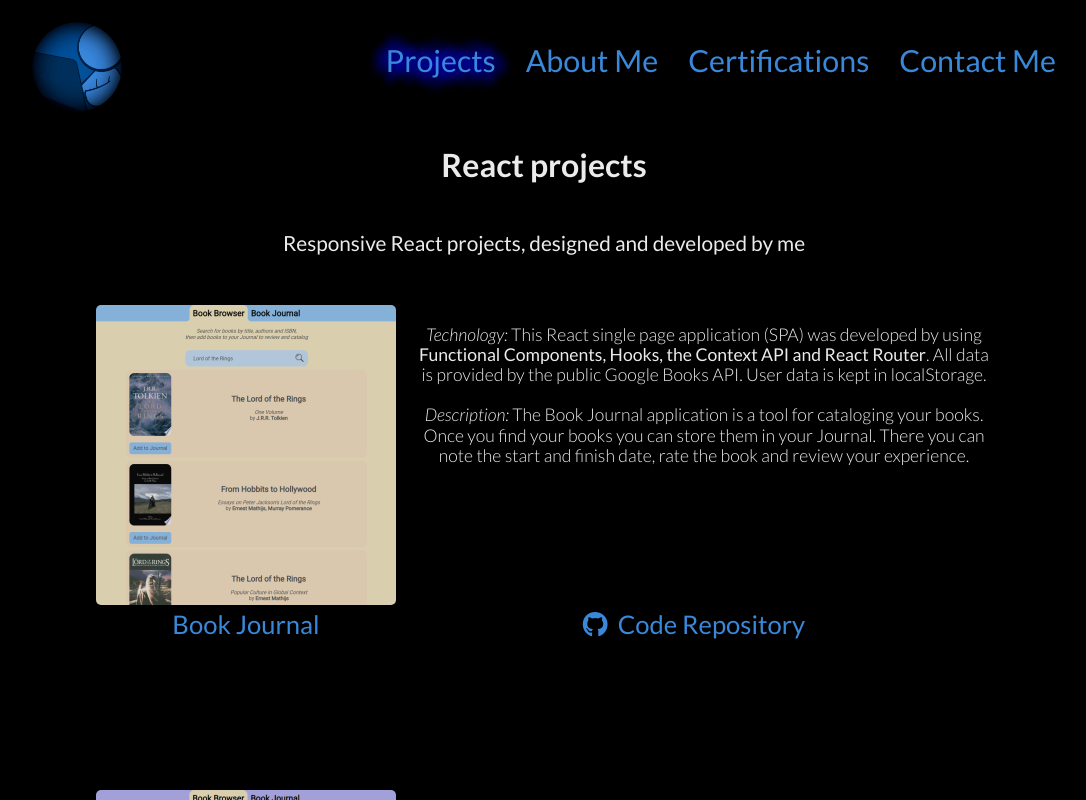
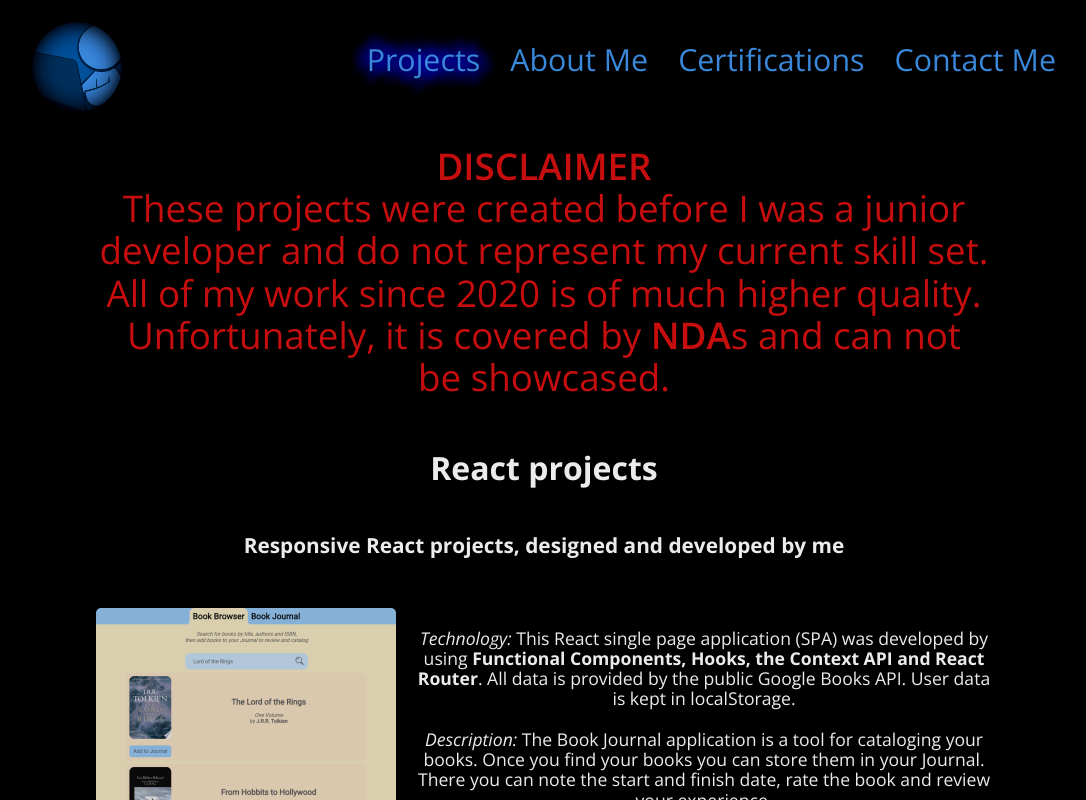
Before and after one commit to Shizuri/React-portfolio, a React (Create React App) app: page /projects in a window 1280 px wide. Shown: the top 800 px of the page, without its empty margins (96-1182 px from the left). Built offline with nearby package versions, Linux system fonts and the light colour scheme.

Commit message:
Updated font, font weight and copy.

```diff
--- a/public/index.html
+++ b/public/index.html
@@ -33,9 +33,11 @@
       work correctly both with client-side routing and a non-root public URL.
       Learn how to configure a non-root public URL by running `npm run build`.
     -->
-  <link
-    href="https://fonts.googleapis.com/css2?family=Lato:ital,wght@0,100;0,300;0,400;0,700;0,900;1,100;1,300;1,400;1,700;1,900&display=swap"
-    rel="stylesheet">
+
+  <link rel="preconnect" href="https://fonts.googleapis.com">
+  <link rel="preconnect" href="https://fonts.gstatic.com" crossorigin>
+  <link href="https://fonts.googleapis.com/css2?family=Open+Sans:ital,wdth,wght@0,75..100,300..800;1,75..100,300..800&display=swap" rel="stylesheet">
+
   <script src="https://kit.fontawesome.com/1a094c3443.js" crossorigin="anonymous"></script>
   <title>Zdravko Mavkov</title>
 </head>
--- a/src/AboutMe.css
+++ b/src/AboutMe.css
@@ -28,7 +28,7 @@
 
 @media (max-width: 600px) {
     .About-me {
-        margin-top: 0px;
+        margin-top: 0;
     }
 }
 
--- a/src/AboutMe.js
+++ b/src/AboutMe.js
@@ -31,23 +31,27 @@ const AboutMe = props => {
 			to be essential tools in my everyday work.
 			<br />
 			I have also used many other programming languages, frameworks and IT technologies but those listed here are just the ones
-			that directly influence my everyday work as a Front-end developer.
-			<br />
-			The best way to see how I use my skills is to check out my <Link to='/projects' className='About-me-link'>Projects</Link>.</p>
+			that directly influence my everyday work as a Front-end developer.</p>
+
 			<h2 className='About-me-h2'>Personality</h2>
 			<p>I am a very open, communicative and friendly person and I enjoy just such work
 			environments. I love working as part of a team and I value hard work and honesty. My
 			greatest asset is that I enjoy learning new things and do so whenever I can. Because of
 			my propensity towards attention to detail I have chosen to focus on the Front-end
 				development and design aspect of the web developer profession.</p>
+
 			<h2 className='About-me-h2'>Education & Experience</h2>
 			<p>I have graduated from the Faculty of Informatics at the European University in Skopje
-			as a Software Engineer with a 9.0 GPA. Initially I worked as a hardware specialist and sales manager at PC
-			Discount - Skopje. Later I got promoted to store manager. Once I decided to transition to software development I started to
-			intensely work on my craft and applying for internship positions. As an intern in the
-			company Sourcico I gained knowledge and experience in the JavaEE world. Later I
-			received training as a full stack developer in the company Sorsix. Now my goal is solely
-				on working as a Front-end developer.</p>
+				as a Software Engineer with a 9.0 GPA. Initially I worked as a hardware specialist and sales manager at PC
+				Discount - Skopje. Later I got promoted to store manager. Once I decided to transition to software development I
+				started to
+				intensely work on my craft and applying for internship positions. As an intern in the
+				company Sourcico I gained knowledge and experience in the JavaEE world. Later I
+				received training as a full stack developer in the company Sorsix. Since November 2020 I have worked
+				professionally
+				as a Front-end developer at
+				<a className='About-me-link' href='https://metergram.com/' target='_blank' rel='noopener noreferrer'> Metergram</a>.
+			</p>
 			{/* <h2 className='About-me-h2'>Additional Knowledge</h2>
 				<p>From my first encounter with computers I have been fascinated by them. I’ve come in
 				contact with, studied and worked with many programming languages, computer
--- a/src/Certificate.css
+++ b/src/Certificate.css
@@ -50,6 +50,7 @@
     opacity: 0.85;
     transition: all 0.3s;
     font-size: 1.5rem;
+    font-weight: 600;
     color: var(--color-blue);
 }
 
@@ -59,7 +60,6 @@
 
 .Certificate-description {
     font-size: 1.1rem;
-    font-weight: 300;
 }
 
 .Certificate-site-link {
@@ -67,7 +67,6 @@
     transition: all 0.3s;
     font-size: 1.5rem;
     color: var(--color-blue);
-    transition: all 0.3s;
     text-decoration: none;
 }
 
@@ -82,7 +81,7 @@
         width: 95%;
     }
     .Certificate-right-box {
-        margin-left: 0px;
+        margin-left: 0;
     }
     .Certificate-description {
         margin: 20px 0;
--- a/src/ContactMe.css
+++ b/src/ContactMe.css
@@ -14,7 +14,6 @@
 
 .Contact-me-greeting {
     font-size: 1.5rem;
-    font-weight: 300;
     opacity: 0.9;
 }
 
@@ -57,7 +56,6 @@
 .Contact-me-spam-protection-notification {
     height: 50px;
     font-size: 1rem;
-    font-weight: 300;
     opacity: 0;
     pointer-events: none;
 }
@@ -67,7 +65,7 @@
         flex-direction: column;
         height: 300px;
         width: auto;
-        margin-top: 0px;
+        margin-top: 0;
     }
     .Contact-me-eposta-image {
         margin-top: 10px;
--- a/src/Project.css
+++ b/src/Project.css
@@ -61,7 +61,6 @@
     font-size: 1.1rem;
     margin-left: 20px;
     margin-top: 20px;
-    font-weight: 300;
 }
 
 .Project-code-box {
--- a/src/Projects.css
+++ b/src/Projects.css
@@ -10,13 +10,23 @@
     left: 15vw;
 }
 
+.Projects-h1 {
+    color: #c70e0e;
+    font-size: 2.3rem;
+    text-wrap: pretty;
+    font-weight: 400;
+}
+
+.Projects-bold {
+    font-weight: 600;
+}
+
 .Projects-h2 {
     font-size: 2rem;
 }
 
 .Projects-h3 {
     font-size: 1.3rem;
-    font-weight: 400;
     margin-bottom: 50px;
 }
 
--- a/src/Projects.js
+++ b/src/Projects.js
@@ -22,7 +22,16 @@ const Projects = props => {
 
 	return (
 		<section className='Projects'>
+			<h1 className='Projects-h1'>
+				<span className='Projects-bold'>DISCLAIMER</span>
+				<br/>
+				These projects were created before I was a junior developer and do not represent my current skill set.
+				<br/>
+				All of my work since 2020 is of much higher quality. Unfortunately, it is covered by <span className='Projects-bold'>NDA</span>s and can not be showcased.
+			</h1>
+
 			<h2 className='Projects-h2'>React projects</h2>
+
 			<h3 className='Projects-h3'>Responsive React projects, designed and developed by me</h3>
 			{/* React Projects from here */}
 			<Project
--- a/src/index.css
+++ b/src/index.css
@@ -1,11 +1,12 @@
 :root {
   --color-blue: rgb(68, 160, 255);
   --color-light: rgba(255, 255, 255, 0.92);
+  font-family: 'Open Sans', sans-serif;
 }
 
 body {
   margin: 0;
-  font-family: 'Lato', sans-serif;
+  font-family: 'Open Sans', sans-serif;
   font-size: 1rem;
   -webkit-font-smoothing: antialiased;
   -moz-osx-font-smoothing: grayscale;
```
Also changed, not shown: src/Hello.css (line endings or trailing spaces).
